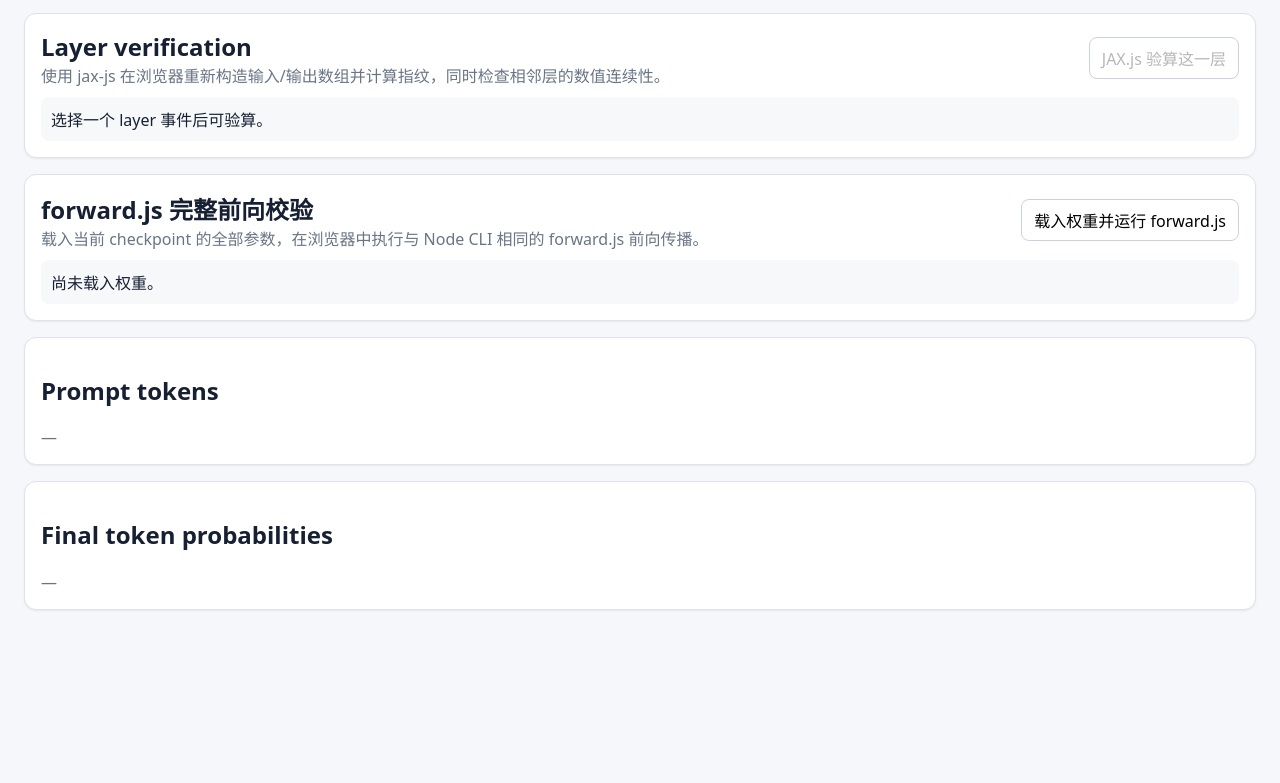
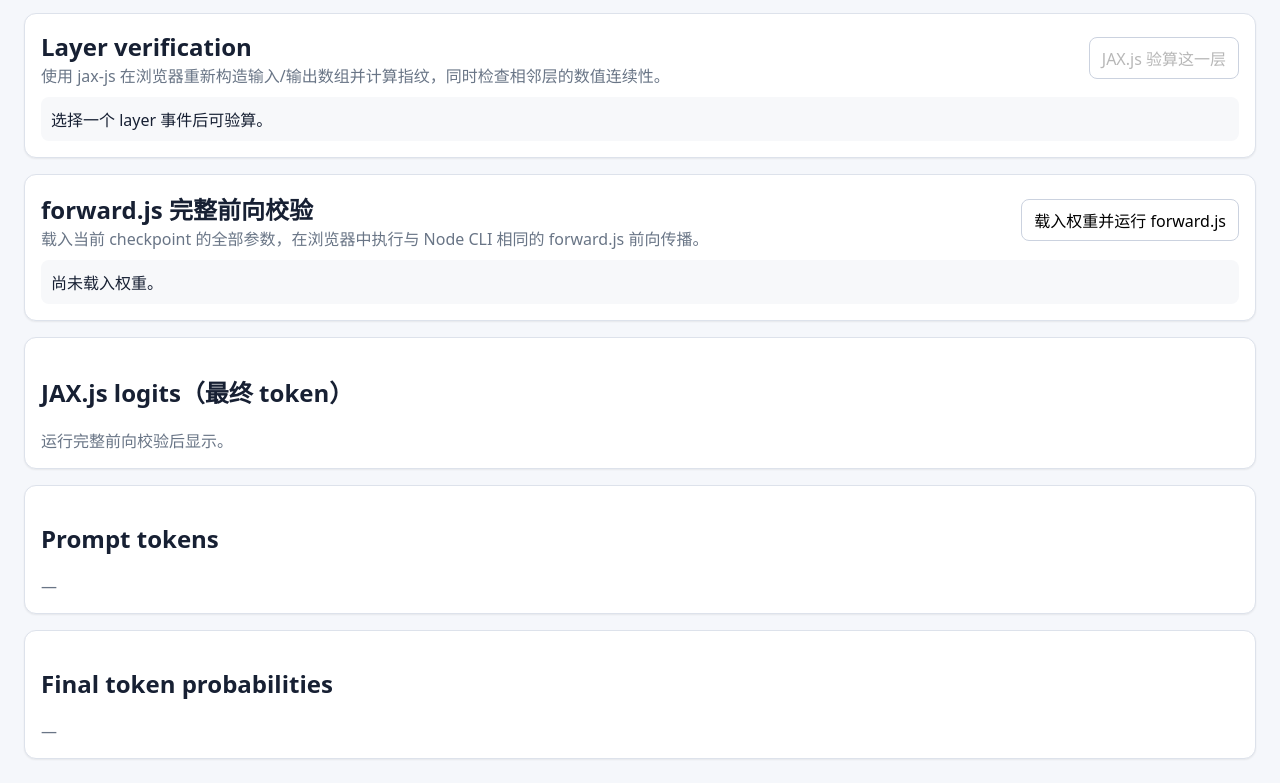
Before and after one commit to bombless/needle-timemachine, a website: page src/needle_timemachine/ui.html in a window 1280 px wide. Shown: the part 574-1357 px from the top of the page. Before the commit the page ends 1208 px from the top, so only its background shows below. Drawn offline with Linux system fonts and the light colour scheme; files whose address does not match are found by name.

Commit message:
ui: add JAX logits output section after full verification

```diff
--- a/src/needle_timemachine/ui.html
+++ b/src/needle_timemachine/ui.html
@@ -235,6 +235,10 @@
             <div id="fullStatus" class="status">尚未载入权重。</div>
         </section>
         <section class="card">
+            <h2>JAX.js logits（最终 token）</h2>
+            <div id="jaxLogits" class="muted">运行完整前向校验后显示。</div>
+        </section>
+        <section class="card">
             <h2>Prompt tokens</h2>
             <div id="promptTokens" class="muted">—</div>
         </section>
```
